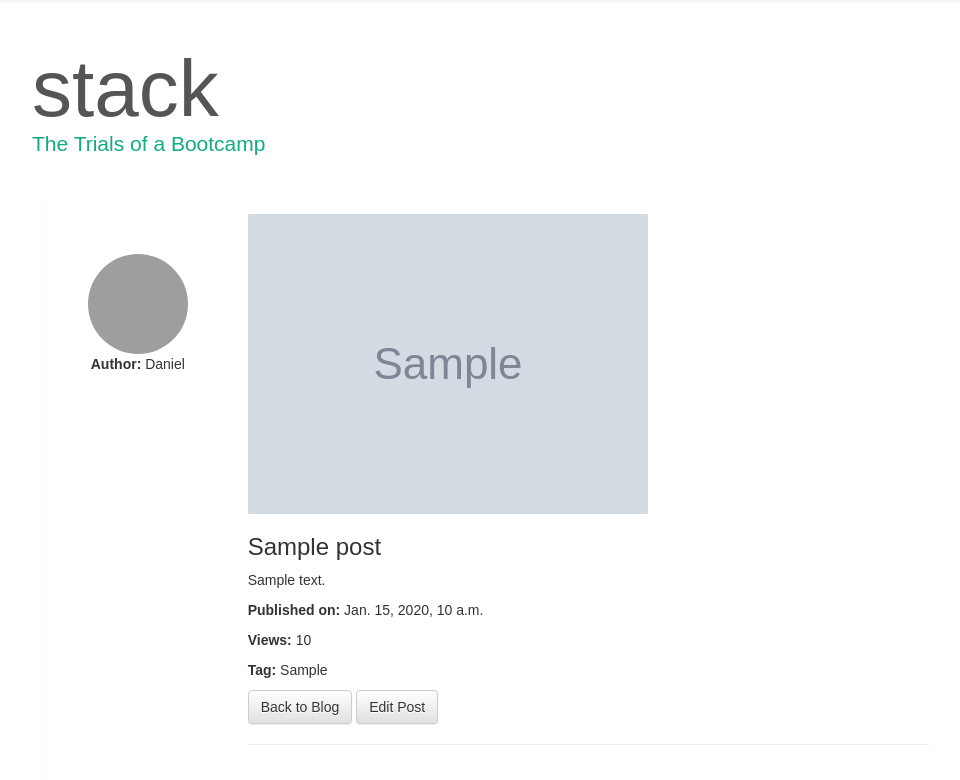
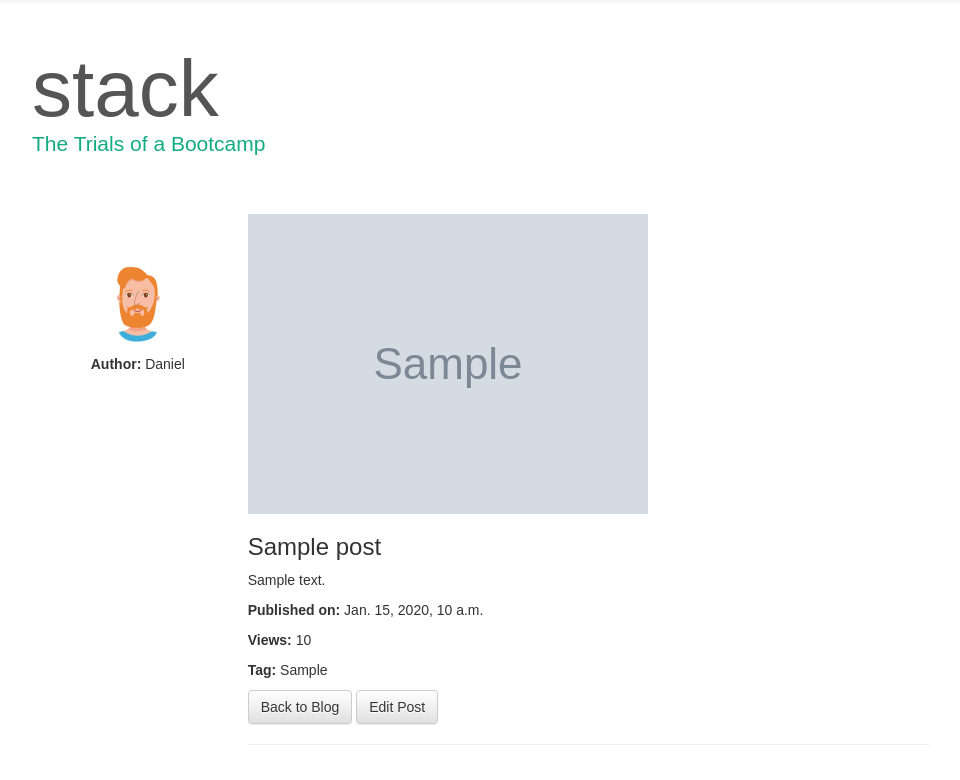
Before and after one commit to Losiek86/django-mini-blog, a Django app: template post/templates/postdetail.html in a window 1280 px wide. Shown: the part 51-831 px from the top of the page, without its empty margins (28-988 px from the left). Run offline with Django 3.2, Linux system fonts and the light colour scheme; the template is opened without the code that fills it: values that come from a table or form of the project are taken from there, others are empty; tables that the repository leaves empty hold one stand-in row (values such as "Sample post"); grey boxes marked "Sample" are stand-in pictures; parts of the project's set-up code (start-up, migrations or seed data) failed here and were passed over; some libraries are stand-ins or nearby versions; grey boxes are pictures that could not be loaded.

Commit message:
fix image dir in post detail

```diff
--- a/post/templates/postdetail.html
+++ b/post/templates/postdetail.html
@@ -3,7 +3,7 @@
     <div class="row">
         <div class="col-md-2 col-sm-3 text-center">
             <a class="story-img" href="#">
-                <img src="/media/img.profile.jpg" class="img-circle">
+                <img src="/media/img/profile.jpg" class="img-circle">
             </a>
             <p><span class="boldtext">Author:</span> Daniel</p>
         </div>
```
